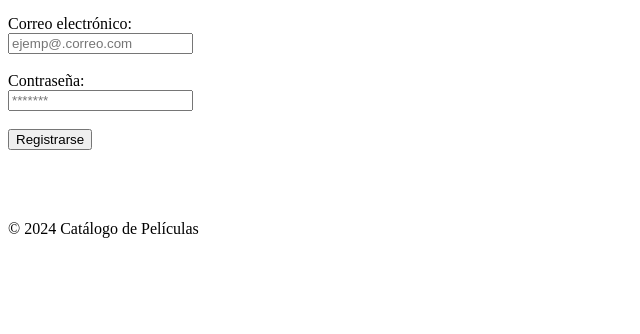
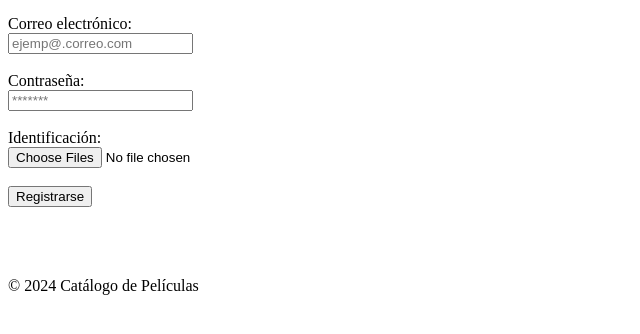
Before and after one commit to leobardotuz/catalogo-peliculas, a plain HTML site: page paginas/registro.html in a window 1280 px wide. Shown: the part 122-456 px from the top of the page, without its empty margins (0-640 px from the left). Drawn offline with Linux system fonts and the light colour scheme.

Commit message:
html proyecto 5.0

```diff
--- a/paginas/registro.html
+++ b/paginas/registro.html
@@ -22,6 +22,9 @@
             <label for="contrasena">Contraseña:</label><br>
             <input type="password" id="contrasena" placeholder="*******" name="contrasena" required><br><br>
 
+            <label for="file">Identificación:</label><br>
+            <input type="file" multiple="Identificación" required><br><br>
+
             <input type="submit" value="Registrarse">
         </form>
     </main>
```
